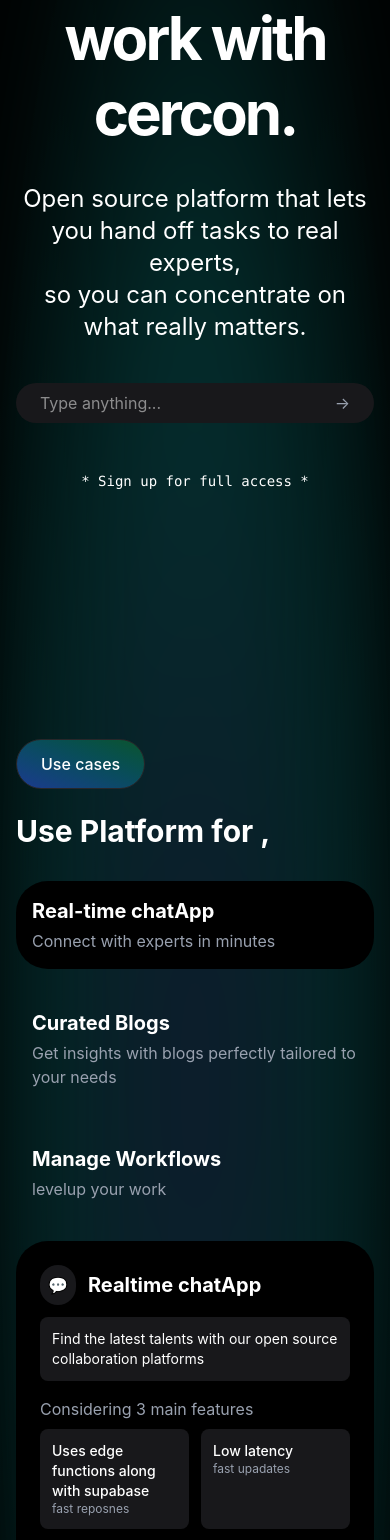
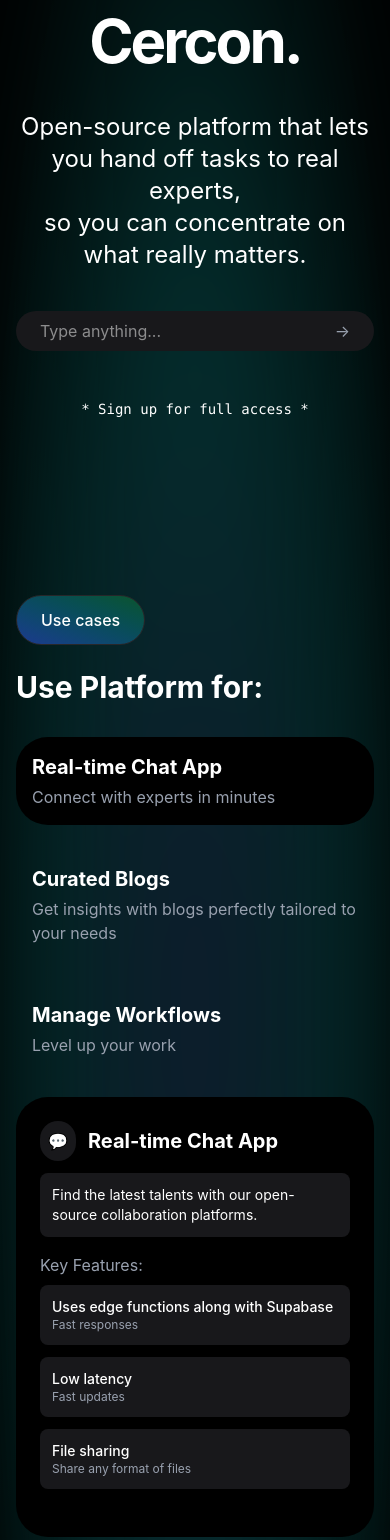
Before and after one commit to avikkk19/crecon, a React (Vite) app: page / in a window 390 px wide. Shown: the part 274-1814 px from the top of the page. Built offline with nearby package versions, Linux system fonts and the light colour scheme; no server answers.

Commit message:
revert to make sure everthing workds

```diff
--- a/src/components/HeroSection.jsx
+++ b/src/components/HeroSection.jsx
@@ -1,30 +1,40 @@
-import React, { useState } from "react";
+import React, { useState, useEffect, useRef } from "react";
+import { gsap } from "gsap";
+import { ScrollTrigger } from "gsap/ScrollTrigger";
+
+gsap.registerPlugin(ScrollTrigger);
 
 const HeroSection = () => {
   const [selectedSection, setSelectedSection] = useState("chat");
 
+  // Refs for elements to animate
+  const heroContainerRef = useRef(null);
+  const heroTitleRef = useRef(null);
+  const heroSubtitleRef = useRef(null);
+  const heroInputRef = useRef(null);
+  const heroSignupRef = useRef(null);
+  const useCasesSectionRef = useRef(null);
+  const useCasesListRef = useRef(null);
+  const useCaseContentRef = useRef(null);
+  const openSourceSectionRef = useRef(null);
+  const changelogRef = useRef(null);
+
   const useCases = {
     chat: {
-      title: "Real-time chatApp",
+      title: "Real-time Chat App",
       description: "Connect with experts in minutes",
       examples: [
         {
           prompt:
-            "Find the latest talents with our open source collaboration platforms",
+            "Find the latest talents with our open-source collaboration platforms",
           sources: 3,
           sourceLinks: [
             {
-              name: "Uses edge functions along with supabase",
-              title: "fast reposnes",
+              name: "Uses edge functions along with Supabase",
+              title: "Fast responses",
             },
-            {
-              name: "Low latency ",
-              title: "fast upadates",
-            },
-            {
-              name: "File sharing",
-              title: "share any format of files ",
-            },
+            { name: "Low latency", title: "Fast updates" },
+            { name: "File sharing", title: "Share any format of files" },
           ],
         },
       ],
@@ -34,64 +44,179 @@
       description: "Get insights with blogs perfectly tailored to your needs",
       examples: [
         {
-          prompt: "Craeate a blog about open  projects",
+          prompt: "Create a blog about open projects",
           preview:
-            "This week  New releases, trending projects, and community highlights",
+            "This week: New releases, trending projects, and community highlights",
         },
       ],
     },
     workflows: {
       title: "Manage Workflows",
-      description: "levelup your work",
+      description: "Level up your work",
       examples: [
         {
           prompt:
             "Find experts to work on your projects and level up your work",
-          summary: "",
+          summary: "Collaborate effectively with streamlined workflows.",
         },
       ],
     },
   };
 
-  // Part 1: Main Hero Section Component
+  // GSAP Animations
+  useEffect(() => {
+    const tlLoad = gsap.timeline({ defaults: { ease: "power3.out" } });
+
+    tlLoad
+      .fromTo(
+        heroTitleRef.current,
+        { opacity: 0, y: 50 },
+        { opacity: 1, y: 0, duration: 0.8, delay: 0.2 }
+      )
+      .fromTo(
+        heroSubtitleRef.current,
+        { opacity: 0, y: 40 },
+        { opacity: 1, y: 0, duration: 0.7 },
+        "-=0.5"
+      )
+      .fromTo(
+        heroInputRef.current,
+        { opacity: 0, y: 30 },
+        { opacity: 1, y: 0, duration: 0.6 },
+        "-=0.4"
+      )
+      .fromTo(
+        heroSignupRef.current,
+        { opacity: 0 },
+        { opacity: 1, duration: 0.5 },
+        "-=0.3"
+      );
+
+    return () => {
+      tlLoad.kill(); // Clean up the animation on component unmount
+    };
+  }, []);
+
+  useEffect(() => {
+    const ctx = gsap.context(() => {
+      gsap.from(useCasesSectionRef.current, {
+        opacity: 0,
+        y: 80,
+        duration: 1,
+        scrollTrigger: {
+          trigger: useCasesSectionRef.current,
+          start: "top 85%",
+          toggleActions: "play none none none",
+        },
+      });
+
+      gsap.from(".use-case-item", {
+        opacity: 0,
+        x: -50,
+        duration: 0.6,
+        stagger: 0.2,
+        scrollTrigger: {
+          trigger: useCasesListRef.current,
+          start: "top 80%",
+          toggleActions: "play none none none",
+        },
+      });
+
+      gsap.from(openSourceSectionRef.current, {
+        opacity: 0,
+        y: 80,
+        duration: 1,
+        scrollTrigger: {
+          trigger: openSourceSectionRef.current,
+          start: "top 85%",
+          toggleActions: "play none none none",
+        },
+      });
+
+      gsap.from(".changelog-item", {
+        opacity: 0,
+        y: 30,
+        duration: 0.5,
+        stagger: 0.15,
+        scrollTrigger: {
+          trigger: changelogRef.current,
+          start: "top 90%",
+          toggleActions: "play none none none",
+        },
+      });
+    }, heroContainerRef);
+
+    return () => {
+      ctx.revert();
+    };
+  }, []);
+
+  useEffect(() => {
+    if (useCaseContentRef.current) {
+      gsap.fromTo(
+        useCaseContentRef.current,
+        { opacity: 0, y: 20 },
+        { opacity: 1, y: 0, duration: 0.5, ease: "power2.inOut" }
+      );
+    }
+  }, [selectedSection]);
+
   return (
-    <div className="bg-[radial-gradient(ellipse_at_center,_#0f172a_10%,_#042f2e_40%,_#000000_80%)] ">
+    <div
+      ref={heroContainerRef}
+      className="bg-[radial-gradient(ellipse_at_center,_#0f172a_10%,_#042f2e_40%,_#000000_80%)]"
+    >
       <div className="relative min-h-screen bg-opacity-50 text-white overflow-hidden backdrop-blur-3xl">
-        {/* Main Hero Section */}
-        <div className="max-w-7xl mx-auto px-4 sm:px-6 pt-12 pb-24 m-18 ">
+        <div className="max-w-7xl mx-auto px-4 sm:px-6 pt-12 pb-24">
           <div className="text-center py-20">
-            <h1 className="text-6xl sm:text-6xl font-bold mb-8 leading-tight tracking-tighter">
-
+            <h1
+              ref={heroTitleRef}
+              className="text-6xl sm:text-6xl font-bold mb-8 leading-tight tracking-tighter"
+            >
               Simplify your
               <br />
-              work with cercon.
+              work with Cercon.
             </h1>
-            <div className="max-w-4xl mx-auto">
-              <p className="text-2xl sm:text-2xl mb-6 hover:text-zinc-300 hover:underline decoration-4 decoration-zinc-600 ">
-                Open source platform that lets you hand off tasks to real
+            <div ref={heroSubtitleRef} className="max-w-4xl mx-auto">
+              <p className="text-2xl sm:text-2xl mb-6 hover:text-zinc-300 hover:underline decoration-4 decoration-zinc-600">
+                Open-source platform that lets you hand off tasks to real
                 experts,
                 <br />
                 so you can concentrate on what really matters.
               </p>
             </div>
-            <div className="mt-10">
+            <div ref={heroInputRef} className="mt-10">
               <div className="max-w-3xl mx-auto bg-zinc-900 bg-opacity-50 rounded-full px-6 py-2 flex">
                 <input
                   type="text"
                   placeholder="Type anything..."
-                  className="bg-transparent text-white w-full outline-none select-none"
+                  className="bg-transparent text-white w-full outline-none"
+                  aria-label="Search input"
                 />
                 <a href="/chat">
-                <button className="text-gray-400 cursor-pointer">→</button>
-                </a>{" "}
+                  <button
+                    className="text-gray-400 cursor-pointer"
+                    aria-label="Submit search"
+                  >
+                    →
+                  </button>
+                </a>
               </div>
             </div>
-              <p className="justify-center align-center mt-12 text-sm font-mono">* Sign up for full access *</p>
+            <p
+              ref={heroSignupRef}
+              className="justify-center align-center mt-12 text-sm font-mono"
+            >
+              * Sign up for full access *
+            </p>
           </div>
         </div>
 
         {/* Use Cases Section */}
-        <div className="bg-trasparent text-white pb-20">
+        <div
+          ref={useCasesSectionRef}
+          className="bg-transparent text-white pb-20"
+        >
           <div className="max-w-7xl mx-auto px-4 sm:px-6">
             <div className="grid grid-cols-1 md:grid-cols-3 gap-6 mb-10">
               <div className="col-span-1">
@@ -100,12 +225,14 @@
                     Use cases
                   </button>
                 </div>
-                <h2 className="text-3xl font-bold mb-8 rounded-2xl hover:text-zinc-300">Use Platform for ,</h2>
-                <div className="space-y-6">
+                <h2 className="text-3xl font-bold mb-8 rounded-2xl hover:text-zinc-300">
+                  Use Platform for:
+                </h2>
+                <div ref={useCasesListRef} className="space-y-6">
                   {Object.keys(useCases).map((key) => (
                     <div
                       key={key}
-                      className={`p-4 rounded-4xl cursor-pointer ${
+                      className={`p-4 rounded-4xl cursor-pointer use-case-item ${
                         selectedSection === key
                           ? "bg-black"
                           : "hover:border border-emerald-900"
@@ -123,7 +250,10 @@
                 </div>
               </div>
 
-              <div className="col-span-1 md:col-span-2 bg-black rounded-4xl p-6">
+              <div
+                ref={useCaseContentRef}
+                className="col-span-1 md:col-span-2 bg-black rounded-4xl p-6"
+              >
                 {selectedSection === "chat" && (
                   <div>
                     <div className="mb-6">
@@ -131,17 +261,17 @@
                         <span className="bg-zinc-900 p-2 rounded-full mr-3">
                           💬
                         </span>
-                        <h3 className="text-xl font-bold">Realtime chatApp</h3>
+                        <h3 className="text-xl font-bold">
+                          Real-time Chat App
+                        </h3>
                       </div>
                       <div className="bg-zinc-900 rounded-lg p-3 text-sm">
-                        Find the latest talents with our open source
-                        collaboration platforms
+                        Find the latest talents with our open-source
+                        collaboration platforms.
                       </div>
                       <div className="mt-4">
-                        <p className="text-gray-400 mb-2">
-                          Considering 3 main features
-                        </p>
-                        <div className="grid grid-cols-2 gap-3">
+                        <p className="text-gray-400 mb-2">Key Features:</p>
+                        <div className="grid grid-cols-1 sm:grid-cols-2 gap-3">
                           {useCases.chat.examples[0].sourceLinks.map(
                             (source, index) => (
                               <div
@@ -170,12 +300,10 @@
                         <span className="bg-zinc-900 p-2 rounded-full mr-3">
                           📰
                         </span>
-                        <h3 className="text-xl font-medium">
-                          Blogs
-                        </h3>
+                        <h3 className="text-xl font-medium">Curated Blogs</h3>
                       </div>
                       <div className="bg-zinc-900 rounded-lg p-3 text-sm">
-                        Craeate a blog about open projects
+                        Create a blog about open projects.
                       </div>
                       <div className="mt-4 bg-zinc-900 p-4 rounded-lg">
                         <h4 className="font-bold mb-2">Preview</h4>
@@ -194,18 +322,22 @@
                         <span className="bg-zinc-900 p-2 rounded-full mr-3">
                           📨
                         </span>
-                        <h3 className="text-xl font-medium">Email Summary</h3>
+                        <h3 className="text-xl font-medium">
+                          Manage Workflows
+                        </h3>
                       </div>
                       <div className="bg-zinc-900 rounded-lg p-3 text-sm">
                         Find experts to work on your projects and level up your
-                        work
+                        work.
                       </div>
+                      {useCases.workflows.examples[0].summary && (
                         <div className="mt-4 bg-zinc-900 p-4 rounded-lg">
                           <h4 className="font-bold mb-2">Best Results</h4>
                           <p className="text-sm">
                             {useCases.workflows.examples[0].summary}
                           </p>
                         </div>
+                      )}
                     </div>
                   </div>
                 )}
@@ -214,30 +346,19 @@
           </div>
         </div>
 
-        {/* <div className="bg-transparent text-white py-20 border-t border-zinc-900">
-          <div className="max-w-7xl mx-auto px-4 sm:px-6">
-            <div className="text-center mb-16">
-              <h2 className="text-5xl font-bold mb-4">Feature rich</h2>
-              <p className="text-xl">All features are tightly integrated.</p>
-            </div>
-
-            <div className="grid grid-cols-1 md:grid-cols-2 lg:grid-cols-3 gap-6">
-
-            </div>
-          </div>
-        </div> */}
-
         {/* Open Source Section */}
-        <div className="bg-transparent backdrop-blur-lg text-white py-20 ">
+        <div
+          ref={openSourceSectionRef}
+          className="bg-transparent backdrop-blur-lg text-white py-20"
+        >
           <div className="max-w-7xl mx-auto px-4 sm:px-6">
             <div className="text-center mb-12">
               <h2 className="text-5xl font-bold mb-4">Proudly Open Source</h2>
               <p className="text-xl mb-6">
                 Committed to open source.
                 <br />
-                Trusted by few used by none
+                Trusted by few, used by none.
               </p>
-
               <a
                 href="https://github.com/avikkk19/notyetnamed"
                 target="_blank"
@@ -253,16 +374,16 @@
                   <path d="M12 0C5.37 0 0 5.37 0 12c0 5.3 3.438 9.8 8.205 11.387.6.113.82-.258.82-.577 0-.285-.01-1.04-.015-2.04-3.338.724-4.042-1.61-4.042-1.61-.546-1.387-1.333-1.756-1.333-1.756-1.09-.745.083-.73.083-.73 1.205.084 1.838 1.236 1.838 1.236 1.07 1.835 2.807 1.305 3.492.998.108-.776.417-1.305.76-1.605-2.665-.3-5.466-1.332-5.466-5.93 0-1.31.465-2.38 1.235-3.22-.135-.303-.54-1.523.105-3.176 0 0 1.005-.322 3.3 1.23.96-.267 1.98-.399 3-.405 1.02.006 2.04.138 3 .405 2.28-1.552 3.285-1.23 3.285-1.23.645 1.653.24 2.873.12 3.176.765.84 1.23 1.91 1.23 3.22 0 4.61-2.805 5.625-5.475 5.92.42.36.81 1.096.81 2.22 0 1.606-.015 2.896-.015 3.286 0 .315.21.69.825.57C20.565 21.795 24 17.295 24 12c0-6.63-5.37-12-12-12z" />
                 </svg>
                 github.com/avikk19/notyetnamed
-                <span className="ml-2 bg-zinc-900 px-2 py-1 rounded text-xs">
-                  &lt;/&gt;
-                </span>
               </a>
             </div>
 
-            <div className="bg-black rounded-lg p-4 max-w-3xl mx-auto border border-zinc-900">
+            <div
+              ref={changelogRef}
+              className="bg-black rounded-lg p-4 max-w-3xl mx-auto border border-zinc-900"
+            >
               <div className="text-gray-300 text-sm mb-2">Changelog</div>
               <div className="space-y-4">
-                <div className="flex items-start border-b border-zinc-900 pb-4">
+                <div className="flex items-start border-b border-zinc-900 pb-4 changelog-item">
                   <div className="flex-grow">
                     <div className="flex items-center">
                       <span className="text-sm font-medium">Added blogs</span>
@@ -274,7 +395,7 @@
                   <div className="text-xs text-gray-400">2 days ago</div>
                 </div>
 
-                <div className="flex items-start border-b border-zinc-900 pb-4">
+                <div className="flex items-start border-b border-zinc-900 pb-4 changelog-item">
                   <div className="flex-grow">
                     <div className="flex items-center">
                       <span className="text-sm font-medium">
@@ -288,7 +409,7 @@
                   <div className="text-xs text-gray-400">2 days ago</div>
                 </div>
 
-                <div className="flex items-start border-b border-zinc-900 pb-4">
+                <div className="flex items-start border-b border-zinc-900 pb-4 changelog-item">
                   <div className="flex-grow">
                     <div className="flex items-center">
                       <span className="text-sm font-medium">
```
Lines whose indentation alone changed are shown as unchanged.
